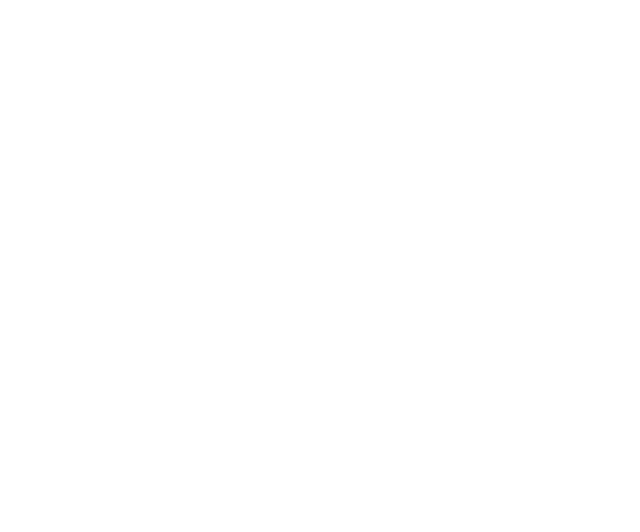
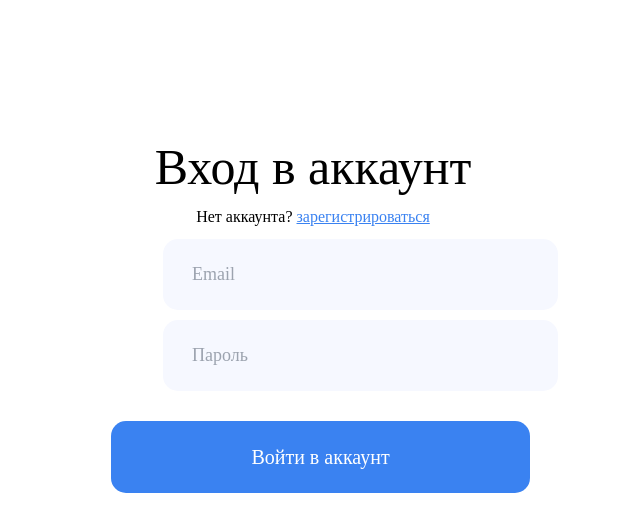
Before and after one commit to DimaGorbusha/DreamDay-hackathon, a React (Create React App) app: page /signin in a window 1280 px wide. Before the commit this address had no page. Shown: the top 532 px of the page, without its empty margins (327-967 px from the left). Built offline with nearby package versions, Linux system fonts and the light colour scheme.

Commit message:
signin-ready

```diff
--- a/src/App.js
+++ b/src/App.js
@@ -1,6 +1,7 @@
 import React from 'react'
 import { BrowserRouter as Router, Routes, Route } from 'react-router-dom';
 import SignUp from './pages/SignUp';
+import SignIn from './pages/SignIn';
 
 function App() {
   return (
@@ -8,6 +9,7 @@
       <Router>
             <Routes>
                 <Route path='/signup' element={<SignUp />} />
+                <Route path='/signin' element={<SignIn />} />
             </Routes>
         </Router>
     </div>
--- a/src/pages/SignIn.js
+++ b/src/pages/SignIn.js
@@ -1,7 +1,79 @@
-import React from 'react'
+import React, { useState } from 'react'
+import axios from 'axios';
+import validator from 'validator';
 
-export default function SignIn() {
+const DOMEN_SERVER = '';
+const DOMEN_SITE = '';
+
+export default function SignUp() {
+
+    const [register, setRegister] = useState(() => {
+        return {
+            email: "",
+            password: "",
+        }
+    })
+
+    const changeInputRegister = event => {
+        event.persist()
+        setRegister(prev => {
+            return {
+                ...prev,
+                [event.target.name]: event.target.value,
+            }
+        })
+    }
+
+    const submitChackin = event => {
+        event.preventDefault();
+        if(!validator.isEmail(register.email)) {
+            alert("You did not enter email")
+        } else if(!validator.isStrongPassword(register.password, {minSymbols: 0})) {
+            alert("Password must consist of one lowercase, uppercase letter and number, at least 8 characters")
+        } else {
+            axios.post(DOMEN_SERVER + "/auth/registration/", {
+                username: register.username,
+                email: register.email,
+                password: register.password,
+            }).then(res => {
+                if (res.data === true) {
+                    window.location.href = DOMEN_SITE + "/auth"
+                } else {
+                    alert("There is already a user with this email")
+                }
+            }).catch(() => {
+                alert("An error occurred on the server")
+            })
+        }
+    }
+
   return (
-    <div>SignIn</div>
+    <div className="text-center mt-[130px]">
+        <h2 className='font-gilroy-bold text-[50px]'>Вход в аккаунт</h2>
+        <h3 className='font-gilroy-bold text-[16px]'>Нет аккаунта? <a href='' className='underline text-main'>зарегистрироваться</a></h3>
+        <form onSubmit={submitChackin} >
+            <div className="flex flex-col text-center ml-[490px]">
+            <input
+            className="font-gilroy-medium text-[18px] mt-[10px] pl-[29px] pt-[22px] pb-[22px] bg-[#F6F8FF] w-[50%] rounded-[15px]"
+            type="email"
+            id="email"
+            name="email"
+            placeholder="Email"
+            value={register.email}
+            onChange={changeInputRegister}
+            formnovalidate
+            />
+            <input
+            className="font-gilroy-medium text-[18px] mt-[10px] outline-1 pl-[29px] pt-[22px] pb-[22px] bg-[#F6F8FF] w-[50%] rounded-[15px]"
+            type="password"
+            id="password"
+            name="password"
+            placeholder="Пароль"
+            value={register.password}
+            onChange={changeInputRegister}
+            /></div>
+            <input type="submit" className='mt-[30px] font-gilroy-bold text-[20px] text-white pl-[140px] pr-[140px] py-[21px] bg-main rounded-[15px] ml-[15px]' value="Войти в аккаунт"/>
+        </form>
+    </div>
   )
 }
--- a/src/pages/SignUp.js
+++ b/src/pages/SignUp.js
@@ -55,7 +55,7 @@
         <form onSubmit={submitChackin} >
             <div className="flex flex-col text-center ml-[490px]">
             <input
-            className="font-gilroy-medium text-[18px] mt-[30px] outline-none pl-[29px] pt-[22px] pb-[22px] bg-[#F6F8FF] w-[50%] rounded-[15px]"
+            className="font-gilroy-medium text-[18px] mt-[30px] pl-[29px] pt-[22px] pb-[22px] bg-[#F6F8FF] w-[50%] rounded-[15px]"
             type="username"
             id="username"
             name="username"
@@ -64,7 +64,7 @@
             onChange={changeInputRegister}
             />
             <input
-            className="font-gilroy-medium text-[18px] mt-[10px] outline-none pl-[29px] pt-[22px] pb-[22px] bg-[#F6F8FF] w-[50%] rounded-[15px]"
+            className="font-gilroy-medium text-[18px] mt-[10px] pl-[29px] pt-[22px] pb-[22px] bg-[#F6F8FF] w-[50%] rounded-[15px]"
             type="email"
             id="email"
             name="email"
```
